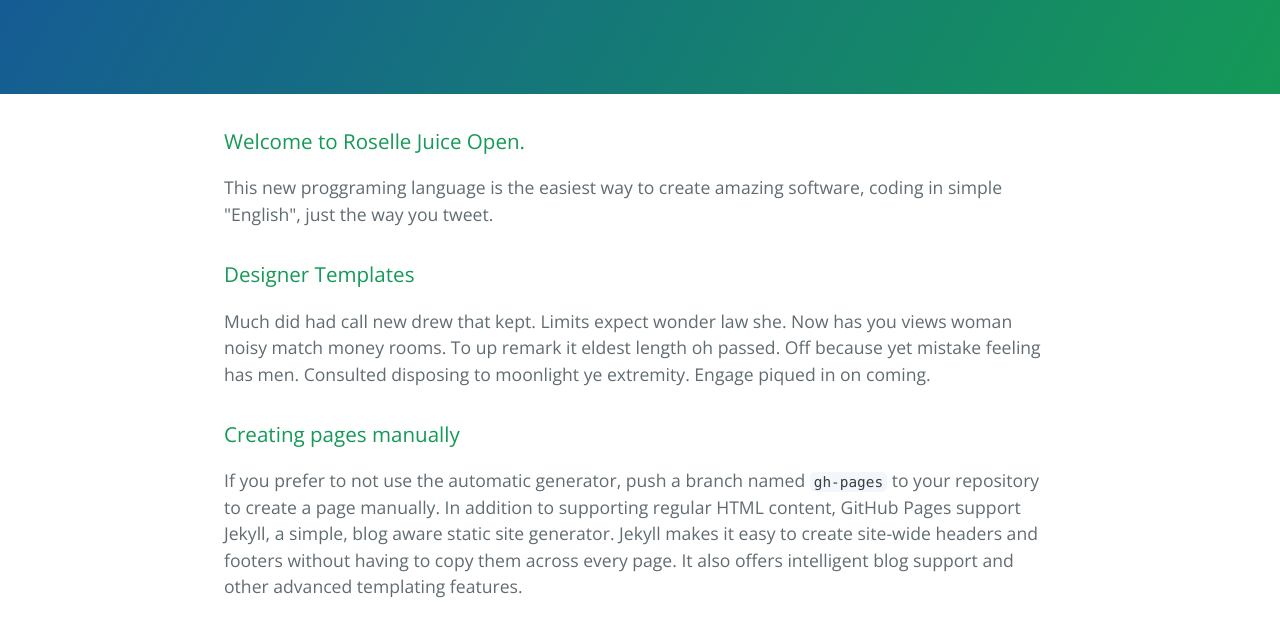
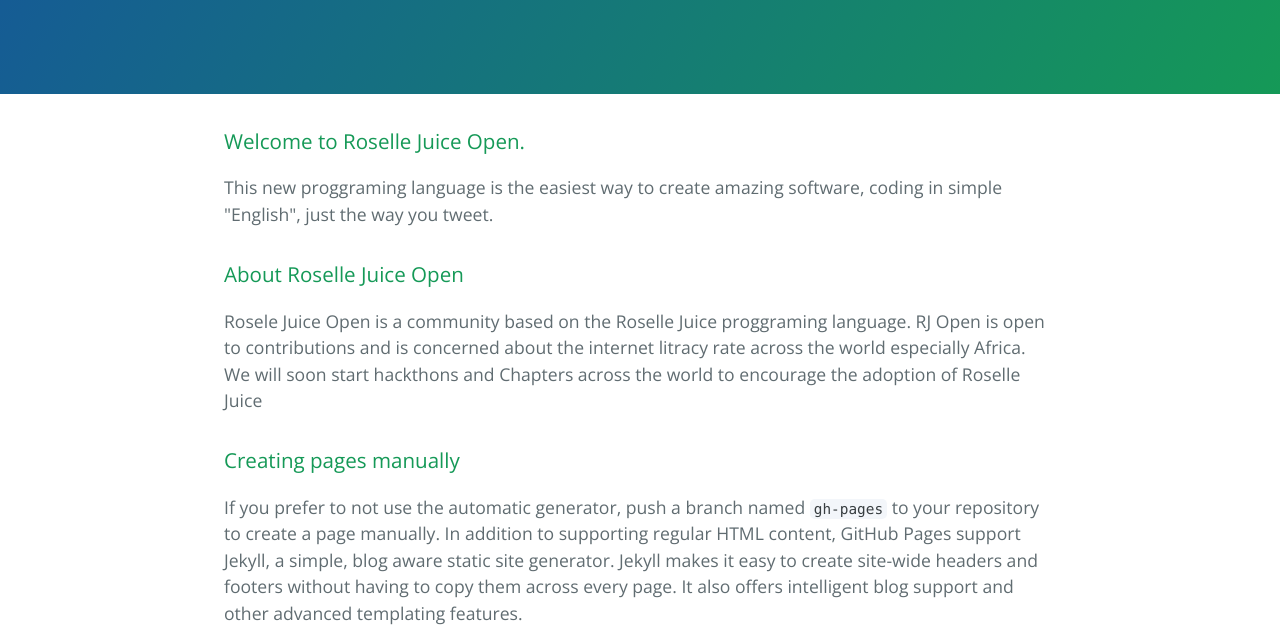
Before and after one commit to Roselle-Juice/Roselle-Juice.github.io, a plain HTML site: page index.html in a window 1280 px wide. Shown: the part 176-803 px from the top of the page. Drawn offline with nearby package versions, Linux system fonts and the light colour scheme.

Commit message:
Update index.html

```diff
--- a/index.html
+++ b/index.html
@@ -22,9 +22,9 @@
 <p>This new proggraming language is the easiest way to create amazing software, coding in simple "English", just the way you tweet.</p>
 
 <h3>
-<a id="designer-templates" class="anchor" href="#designer-templates" aria-hidden="true"><span class="octicon octicon-link"></span></a>Designer Templates</h3>
+<a id="designer-templates" class="anchor" href="#designer-templates" aria-hidden="true"><span class="octicon octicon-link"></span></a>About Roselle Juice Open</h3>
 
-<p>Much did had call new drew that kept. Limits expect wonder law she. Now has you views woman noisy match money rooms. To up remark it eldest length oh passed. Off because yet mistake feeling has men. Consulted disposing to moonlight ye extremity. Engage piqued in on coming.</p>
+<p>Rosele Juice Open is a community based on the Roselle Juice proggraming language. RJ Open is open to contributions and is concerned about the internet litracy rate across the world especially Africa. We will soon start hackthons and Chapters across the world to encourage the adoption of Roselle Juice</p>
 
 <h3>
 <a id="creating-pages-manually" class="anchor" href="#creating-pages-manually" aria-hidden="true"><span class="octicon octicon-link"></span></a>Creating pages manually</h3>
```
